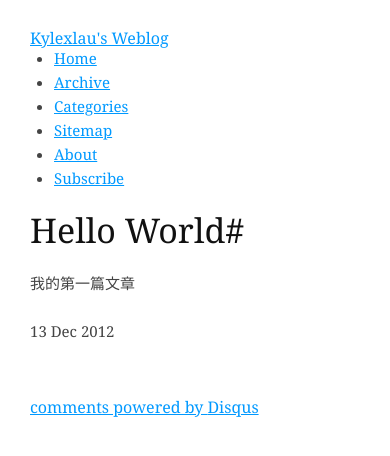
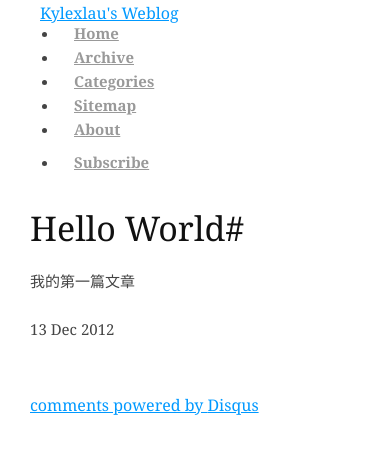
Before and after one commit to jjcat/jjcat.github.io, a Jekyll site: the page built from _posts/2012-12-13-hello-world.md, in a window 390 px wide. Shown: the top 456 px of the page. Built offline with Jekyll 4.4.1, drawn with Linux system fonts in a browser that asks for light colours; Markdown is read by kramdown in place of the engine named in the settings; comment, search, counter and statistics services are not loaded.

Commit message:
add css style

```diff
--- a/_layouts/default.html
+++ b/_layouts/default.html
@@ -4,6 +4,7 @@
 <meta http-equiv="content-type" content="text/html; charset=utf-8" />
 	<style type="text/css" media="screen">
 		@import url( http://www.jjcat.me/css/style.css );
+		@import url( http://www.jjcat.me/css/nav.css );
 	</style>
 <title>{{ page.title }}</title>
 </head>
--- /dev/null
+++ b/css/nav.css
@@ -0,0 +1,104 @@
+@media (max-width: 979px) {
+  body {
+    padding-top: 0;
+  }
+  .navbar-fixed-top {
+    position: static;
+    margin-bottom: 18px;
+  }
+  .navbar-fixed-top .navbar-inner {
+    padding: 5px;
+  }
+  .navbar .container {
+    width: auto;
+    padding: 0;
+  }
+  .navbar .brand {
+    padding-left: 10px;
+    padding-right: 10px;
+    margin: 0 0 0 -5px;
+  }
+  .navbar .nav-collapse {
+    clear: left;
+  }
+  .navbar .nav {
+    float: none;
+    margin: 0 0 9px;
+  }
+  .navbar .nav > li {
+    float: none;
+  }
+  .navbar .nav > li > a {
+    margin-bottom: 2px;
+  }
+  .navbar .nav > .divider-vertical {
+    display: none;
+  }
+  .navbar .nav .nav-header {
+    color: #999999;
+    text-shadow: none;
+  }
+  .navbar .nav > li > a, .navbar .dropdown-menu a {
+    padding: 6px 15px;
+    font-weight: bold;
+    color: #999999;
+    -webkit-border-radius: 3px;
+    -moz-border-radius: 3px;
+    border-radius: 3px;
+  }
+  .navbar .dropdown-menu li + li a {
+    margin-bottom: 2px;
+  }
+  .navbar .nav > li > a:hover, .navbar .dropdown-menu a:hover {
+    background-color: #222222;
+  }
+  .navbar .dropdown-menu {
+    position: static;
+    top: auto;
+    left: auto;
+    float: none;
+    display: block;
+    max-width: none;
+    margin: 0 15px;
+    padding: 0;
+    background-color: transparent;
+    border: none;
+    -webkit-border-radius: 0;
+    -moz-border-radius: 0;
+    border-radius: 0;
+    -webkit-box-shadow: none;
+    -moz-box-shadow: none;
+    box-shadow: none;
+  }
+  .navbar .dropdown-menu:before, .navbar .dropdown-menu:after {
+    display: none;
+  }
+  .navbar .dropdown-menu .divider {
+    display: none;
+  }
+  .navbar-form, .navbar-search {
+    float: none;
+    padding: 9px 15px;
+    margin: 9px 0;
+    border-top: 1px solid #222222;
+    border-bottom: 1px solid #222222;
+    -webkit-box-shadow: inset 0 1px 0 rgba(255, 255, 255, 0.1), 0 1px 0 rgba(255, 255, 255, 0.1);
+    -moz-box-shadow: inset 0 1px 0 rgba(255, 255, 255, 0.1), 0 1px 0 rgba(255, 255, 255, 0.1);
+    box-shadow: inset 0 1px 0 rgba(255, 255, 255, 0.1), 0 1px 0 rgba(255, 255, 255, 0.1);
+  }
+  .navbar .nav.pull-right {
+    float: none;
+    margin-left: 0;
+  }
+  .navbar-static .navbar-inner {
+    padding-left: 10px;
+    padding-right: 10px;
+  }
+  .btn-navbar {
+    display: block;
+  }
+  .nav-collapse {
+    overflow: hidden;
+    height: 0;
+  }
+}
```
